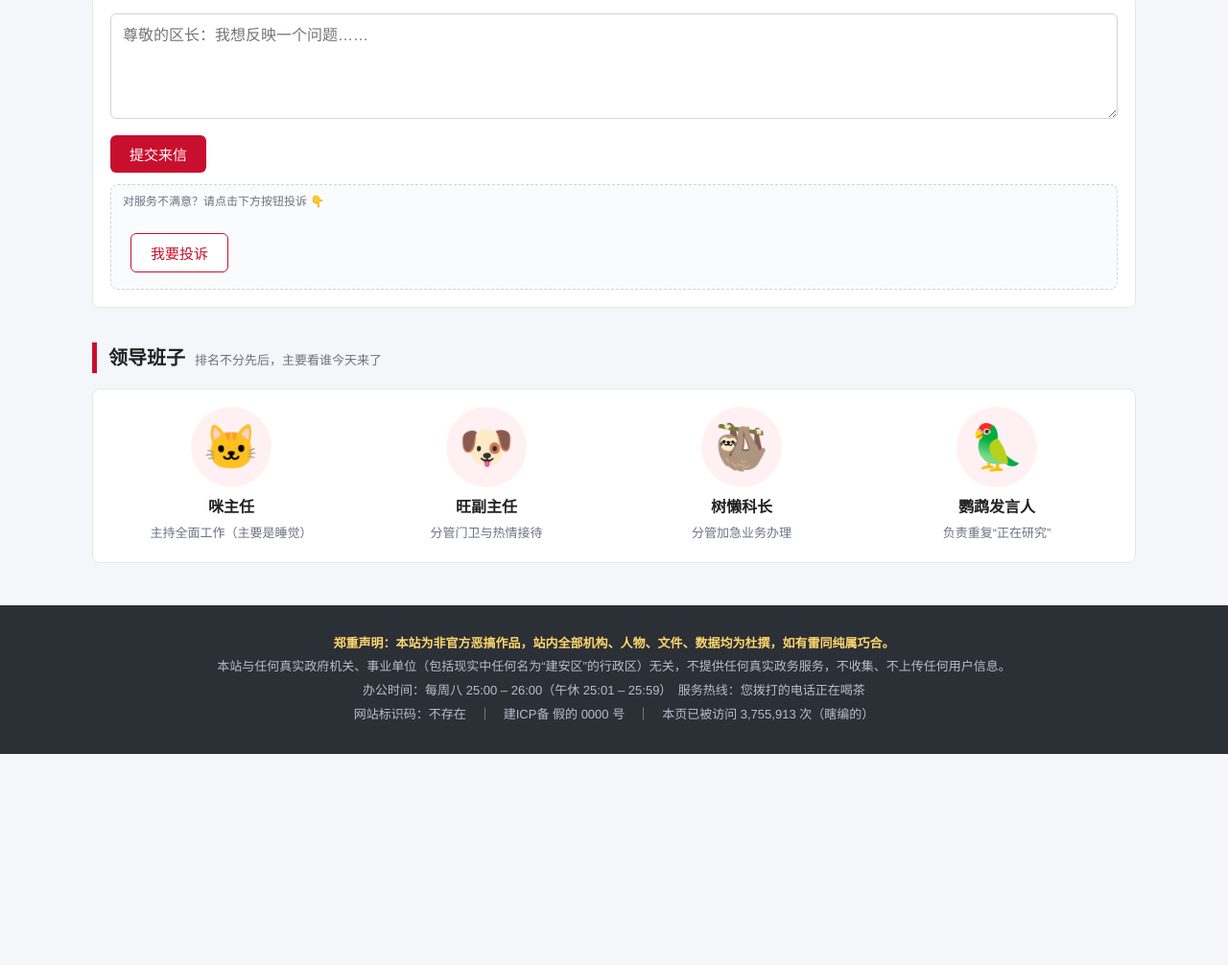
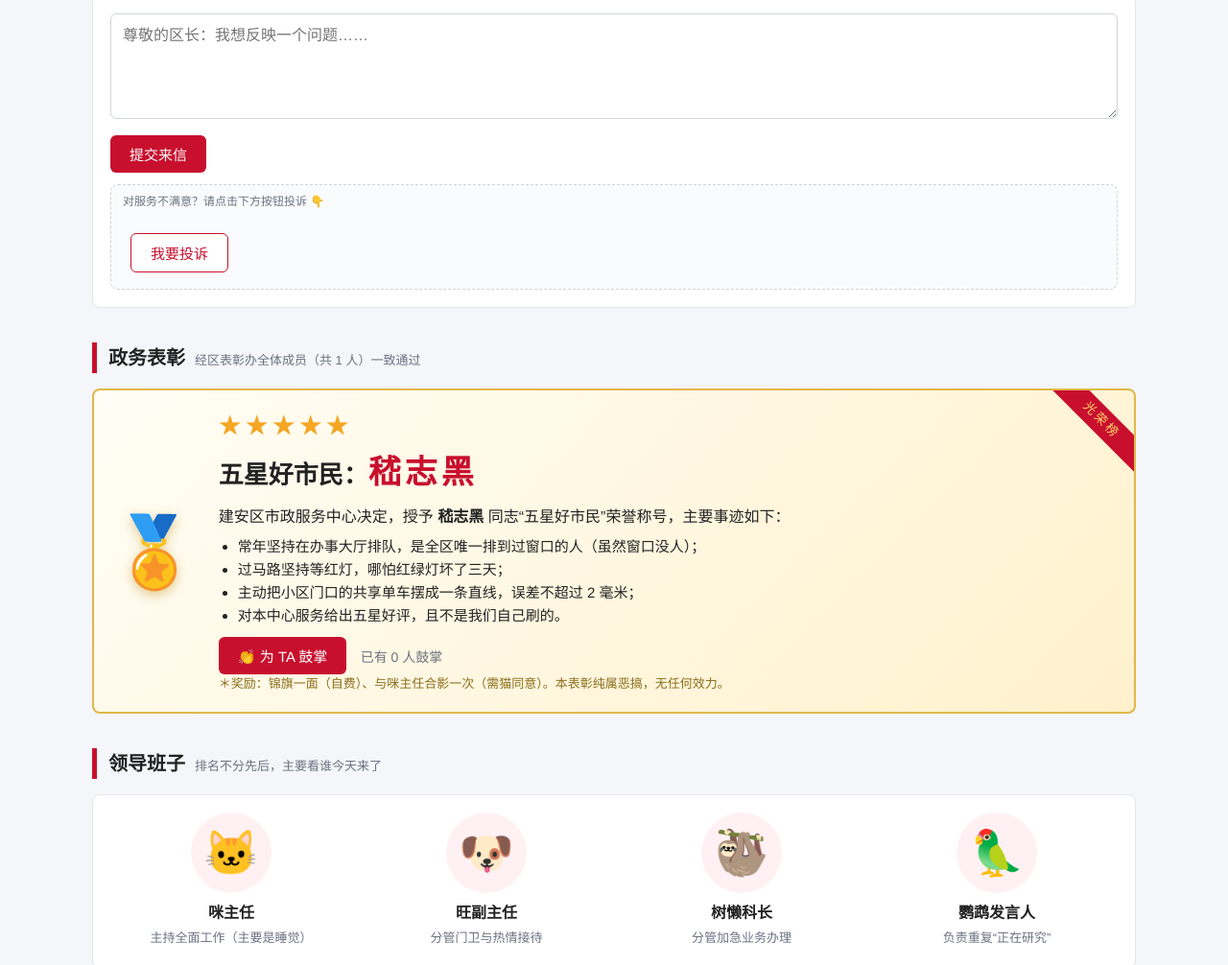
Before and after one commit to reney-0202/jianan-qu, a plain HTML site: page index.html in a window 1280 px wide. Shown: the part 1794-2800 px from the top of the page at 96% size. Before the commit the page ends 2580 px from the top, so only its background shows below. Drawn offline with Linux system fonts and the light colour scheme.

Commit message:
Add commendation section and hide nav scrollbar
Co-Authored-By: Claude Fable 5.2 <noreply@anthropic.com>

```diff
--- a/index.html
+++ b/index.html
@@ -70,7 +70,8 @@
   .hero .slogan { margin-top: 6px; color: var(--gold); font-size: 15px; }
 
   nav.main { background: var(--red-dark); position: sticky; top: 0; z-index: 20; box-shadow: 0 2px 6px rgba(0,0,0,.15); }
-  nav.main .wrap { display: flex; overflow-x: auto; }
+  nav.main .wrap { display: flex; overflow-x: auto; scrollbar-width: none; }
+  nav.main .wrap::-webkit-scrollbar { display: none; }
   nav.main a { color: #fff; padding: 12px 18px; white-space: nowrap; font-size: 15px; }
   nav.main a:hover { background: rgba(255,255,255,.14); text-decoration: none; }
 
@@ -170,6 +171,17 @@
   .leader b { display: block; }
   .leader span { font-size: 13px; color: var(--muted); }
 
+  /* 政务表彰 */
+  .honor { display: flex; gap: 22px; align-items: center; background: linear-gradient(135deg, #fffdf5, #fff1cc); border: 2px solid #e0b84a; position: relative; overflow: hidden; }
+  .honor::before { content: "光荣榜"; position: absolute; right: -34px; top: 18px; transform: rotate(45deg); background: var(--red); color: var(--gold); font-size: 13px; padding: 3px 44px; letter-spacing: 3px; }
+  .honor .medal { font-size: 72px; flex: none; line-height: 1; filter: drop-shadow(0 4px 6px rgba(184,134,11,.4)); }
+  .honor .stars { color: #f5a623; font-size: 24px; letter-spacing: 4px; }
+  .honor h3 { margin: 2px 0 6px; font-size: 26px; font-family: "SimSun", "Songti SC", "STSong", serif; }
+  .honor h3 span { color: var(--red); font-size: 34px; letter-spacing: 4px; }
+  .honor ul { margin: 6px 0 10px; padding-left: 20px; font-size: 15px; }
+  .honor .cite { font-size: 13px; color: #8a6d1a; }
+  @media (max-width: 600px) { .honor { flex-direction: column; text-align: center; } .honor ul { text-align: left; } }
+
   /* 弹窗 */
   .mask { position: fixed; inset: 0; background: rgba(0,0,0,.5); display: none; align-items: center; justify-content: center; z-index: 50; padding: 16px; }
   .mask.on { display: flex; }
@@ -260,6 +272,7 @@
     <a href="#news">通知公告</a>
     <a href="#cert">证照打印</a>
     <a href="#mail">区长信箱</a>
+    <a href="#honor">政务表彰</a>
     <a href="#leaders">领导班子</a>
   </div>
 </nav>
@@ -346,6 +359,27 @@
       <div class="dodge-zone" id="dodge-zone">
         <span class="hint">对服务不满意？请点击下方按钮投诉 👇</span>
         <button type="button" class="btn ghost" id="dodge">我要投诉</button>
+      </div>
+    </div>
+  </section>
+
+  <section id="honor">
+    <h2 class="title">政务表彰 <small>经区表彰办全体成员（共 1 人）一致通过</small></h2>
+    <div class="card honor">
+      <div class="medal" aria-hidden="true">🏅</div>
+      <div>
+        <div class="stars" aria-label="五星">★★★★★</div>
+        <h3>五星好市民：<span>嵇志黑</span></h3>
+        <div>建安区市政服务中心决定，授予 <strong>嵇志黑</strong> 同志“五星好市民”荣誉称号，主要事迹如下：</div>
+        <ul>
+          <li>常年坚持在办事大厅排队，是全区唯一排到过窗口的人（虽然窗口没人）；</li>
+          <li>过马路坚持等红灯，哪怕红绿灯坏了三天；</li>
+          <li>主动把小区门口的共享单车摆成一条直线，误差不超过 2 毫米；</li>
+          <li>对本中心服务给出五星好评，且不是我们自己刷的。</li>
+        </ul>
+        <button type="button" class="btn" id="honor-btn">👏 为 TA 鼓掌</button>
+        <span id="honor-count" style="margin-left:10px;color:var(--muted);font-size:14px">已有 0 人鼓掌</span>
+        <div class="cite">＊奖励：锦旗一面（自费）、与咪主任合影一次（需猫同意）。本表彰纯属恶搞，无任何效力。</div>
       </div>
     </div>
   </section>
@@ -666,6 +700,13 @@
     setTimeout(function () { say(reply(q), 'bot'); }, 500);
   });
 
+  /* ---------- 政务表彰 ---------- */
+  var claps = 0;
+  $('honor-btn').addEventListener('click', function () {
+    claps++;
+    $('honor-count').textContent = '已有 ' + fmt(claps) + ' 人鼓掌' + (claps >= 10 ? '（都是你一个人）' : '');
+  });
+
   /* ---------- 瞎编的访问量 ---------- */
   $('visits').textContent = fmt(Math.floor(Math.random() * 9000000) + 1000000);
 })();
```
